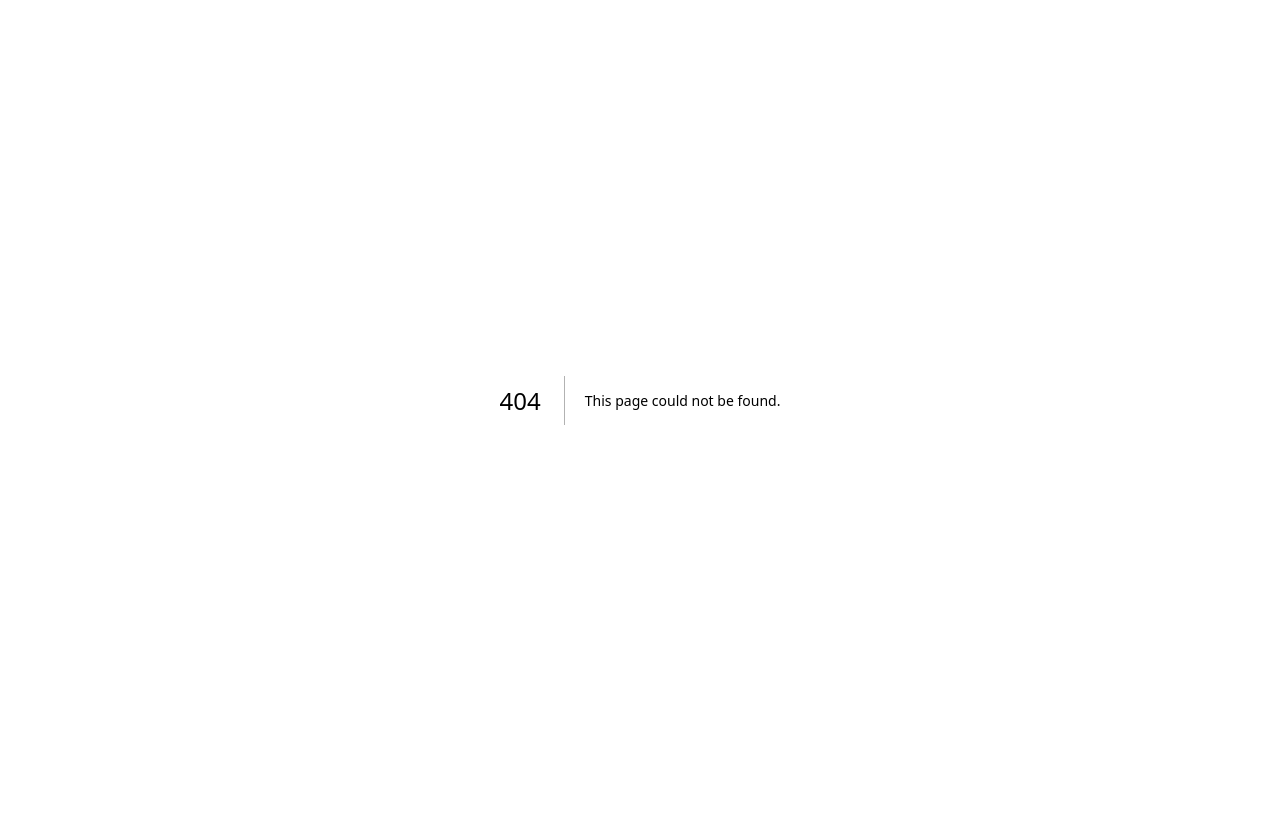
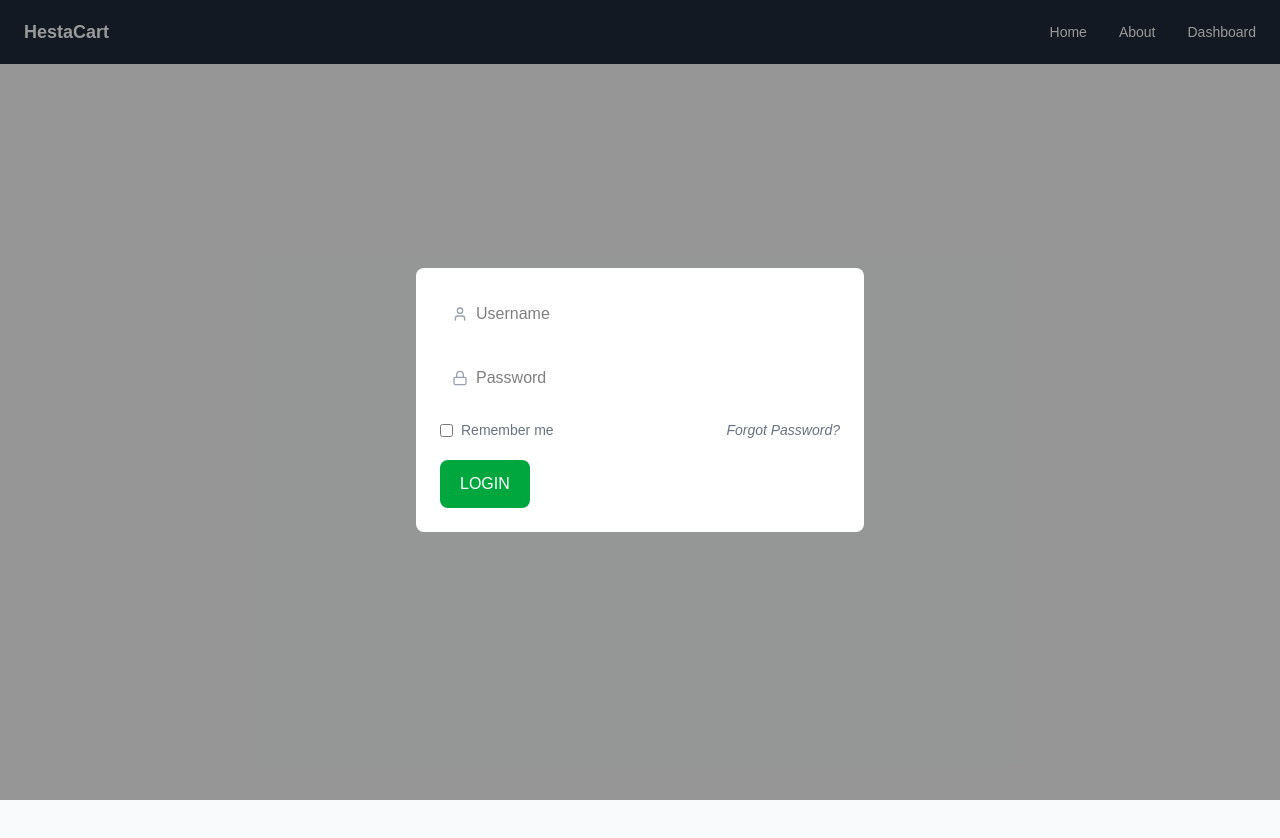
Before and after one commit to devansh-hestabit/Training, a Next.js app in the folder Week3/week3-next-tailwind-frontend/: page /login in a window 1280 px wide. Before the commit this address had no page. Shown: the top 838 px of the page. Before the commit the page ends 800 px from the top, so only its background shows below. Built offline with nearby package versions, Linux system fonts and the light colour scheme.

Commit message:
Pages updated for profile and Users

```diff
--- /dev/null
+++ b/Week3/week3-next-tailwind-frontend/app/(public)/login/page.jsx
@@ -0,0 +1,45 @@
+"use client";
+
+import Modal from "@/components/ui/Modal";
+import InputNav from "@/components/ui/InputNav";
+import Button from "@/components/ui/Button";
+import { User, Lock } from "lucide-react";
+
+export default function LoginPage() {
+  return (
+    <Modal isOpen={true}>
+      <div className="space-y-5">
+
+        {/* Username */}
+        <div className="relative">
+          <User className="absolute left-3 top-1/2 -translate-y-1/2 text-gray-400 w-4 h-4" />
+          <InputNav placeholder="Username" />
+        </div>
+
+        {/* Password */}
+        <div className="relative">
+          <Lock className="absolute left-3 top-1/2 -translate-y-1/2 text-gray-400 w-4 h-4" />
+          <InputNav placeholder="Password" />
+        </div>
+
+        {/* Remember + Forgot */}
+        <div className="flex items-center justify-between text-sm text-gray-500">
+          <label className="flex items-center gap-2">
+            <input type="checkbox" className="rounded" />
+            Remember me
+          </label>
+
+          <span className="italic cursor-pointer hover:underline">
+            Forgot Password?
+          </span>
+        </div>
+
+        {/* Login Button */}
+        <Button variant="success" href="/dashboard">
+          LOGIN
+        </Button>
+
+      </div>
+    </Modal>
+  );
+}
--- /dev/null
+++ b/Week3/week3-next-tailwind-frontend/app/dashboard/users/page.jsx
@@ -0,0 +1,10 @@
+import UsersTable from "@/components/tables/UsersTable";
+
+export default function UsersPage() {
+  return (
+    <div className="space-y-6 text-gray-900">
+      <h1 className="text-2xl font-semibold text-gray">Users</h1>
+      <UsersTable />
+    </div>
+  );
+}
```
Also changed, not shown: Week3/week3-next-tailwind-frontend/public/profile.jpeg (added), 1 other file (tests, documents, lock files or other folders).
